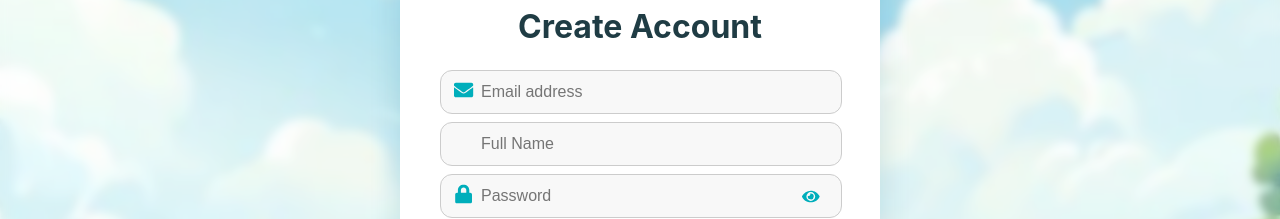
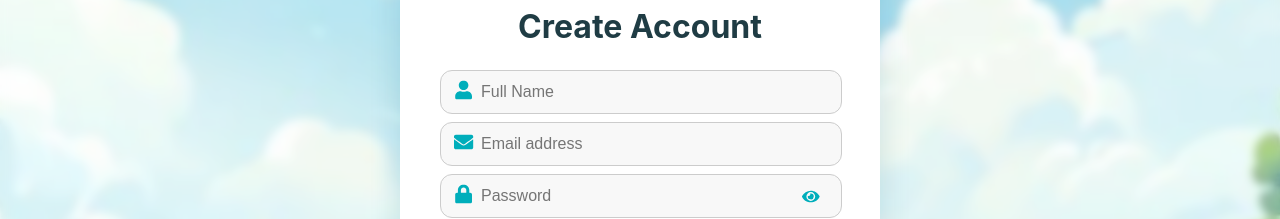
Before and after one commit to Ann-Mari-Oberholzer/IMY320, a React (Create React App) app in the folder frontend/: page /register in a window 1280 px wide. Shown: the part 288-507 px from the top of the page. Built offline with nearby package versions, Linux system fonts and the light colour scheme.

Commit message:
Small changes, styling and info.

```diff
--- a/frontend/src/App.jsx
+++ b/frontend/src/App.jsx
@@ -4,6 +4,7 @@ import Login from "./pages/login.jsx";
 import Register from "./pages/register.jsx";
 import AboutUs from "./pages/AboutUs.jsx";
 import LandingPage from "./pages/landingPage.jsx";
+import Catalogue from "./pages/catalogue.jsx";
 import { UserProvider } from "./contexts/UserContext";
 
 function App() {
@@ -15,6 +16,7 @@ function App() {
           <Route path="/login" element={<Login />} />
           <Route path="/register" element={<Register />} />
           <Route path="/about" element={<AboutUs />} />
+          <Route path="/catalogue" element={<Catalogue />} />
         </Routes>
       </BrowserRouter>
     </UserProvider>
--- a/frontend/src/components/NavBar.jsx
+++ b/frontend/src/components/NavBar.jsx
@@ -40,7 +40,12 @@ const Navbar = ({ currentPage = 'home', user = null, onLogout }) => {
           Home
         </span>
 
-        <span className="nav-item">Store</span>
+        <span
+          className={`nav-item ${currentPage === 'catalogue' ? 'active' : ''}`}
+          onClick={() => handleNavigation('/catalogue')}
+        >
+          Store
+        </span>
 
         <span
           className={`nav-item ${currentPage === 'about' ? 'active' : ''}`}
--- a/frontend/src/pages/register.jsx
+++ b/frontend/src/pages/register.jsx
@@ -1,6 +1,6 @@
 import React, { useState, useEffect } from "react";
 import { useNavigate } from "react-router-dom";
-import { FaEnvelope, FaLock, FaEye, FaEyeSlash, FaExclamationCircle } from "react-icons/fa";
+import { FaEnvelope, FaLock, FaEye, FaEyeSlash, FaExclamationCircle, FaUser } from "react-icons/fa";
 import NavBar from '../components/NavBar';
 import { useUser } from '../contexts/UserContext';
 import apiService from '../services/api';
@@ -128,6 +128,36 @@ function Register() {
           <h1 style={{ textAlign: "center", marginBottom: "1.5rem" }}>Create Account</h1>
 
           <form onSubmit={handleRegister}>
+                        {/* Name input */}
+            <div style={iconContainer}>
+              <FaUser style={inputIcon} />
+              <input
+                style={{
+                  ...inputStyle,
+                  ...inputWithIcon,
+                  transition: 'all 0.3s ease',
+                  border: fieldErrors.name ? '2px solid #e74c3c' : '1px solid #CCC'
+                }}
+                type="text"
+                placeholder="Full Name"
+                value={name}
+                onChange={(e) => {
+                  setName(e.target.value);
+                  if (fieldErrors.name) {
+                    setFieldErrors(prev => ({ ...prev, name: null }));
+                  }
+                }}
+                onFocus={(e) => {
+                  e.target.style.border = fieldErrors.name ? '2px solid #e74c3c' : '2px solid #00AEBB';
+                  e.target.style.boxShadow = fieldErrors.name ? '0 0 0 3px rgba(231, 76, 60, 0.1)' : '0 0 0 3px rgba(0, 174, 187, 0.1)';
+                }}
+                onBlur={(e) => {
+                  e.target.style.border = fieldErrors.name ? '2px solid #e74c3c' : '1px solid #CCC';
+                  e.target.style.boxShadow = fieldErrors.name ? '0 0 0 3px rgba(231, 76, 60, 0.1)' : 'none';
+                }}
+              />
+            </div>
+
             {/* Email input */}
             <div style={iconContainer}>
               <FaEnvelope style={inputIcon} />
@@ -174,35 +204,6 @@ function Register() {
                 {fieldErrors.email}
               </div>
             )}
-
-            {/* Name input */}
-            <div style={iconContainer}>
-              <input
-                style={{
-                  ...inputStyle,
-                  ...inputWithIcon,
-                  transition: 'all 0.3s ease',
-                  border: fieldErrors.name ? '2px solid #e74c3c' : '1px solid #CCC'
-                }}
-                type="text"
-                placeholder="Full Name"
-                value={name}
-                onChange={(e) => {
-                  setName(e.target.value);
-                  if (fieldErrors.name) {
-                    setFieldErrors(prev => ({ ...prev, name: null }));
-                  }
-                }}
-                onFocus={(e) => {
-                  e.target.style.border = fieldErrors.name ? '2px solid #e74c3c' : '2px solid #00AEBB';
-                  e.target.style.boxShadow = fieldErrors.name ? '0 0 0 3px rgba(231, 76, 60, 0.1)' : '0 0 0 3px rgba(0, 174, 187, 0.1)';
-                }}
-                onBlur={(e) => {
-                  e.target.style.border = fieldErrors.name ? '2px solid #e74c3c' : '1px solid #CCC';
-                  e.target.style.boxShadow = fieldErrors.name ? '0 0 0 3px rgba(231, 76, 60, 0.1)' : 'none';
-                }}
-              />
-            </div>
 
             {/* Name error message */}
             {fieldErrors.name && (
```
